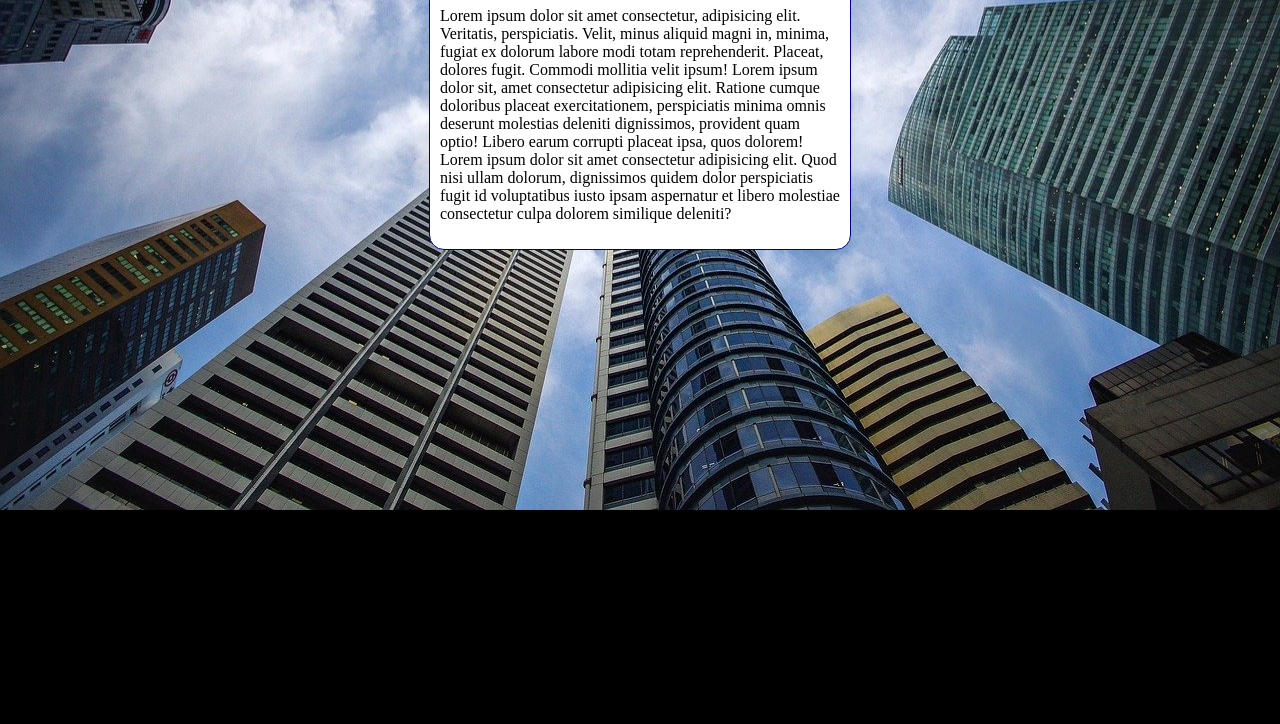
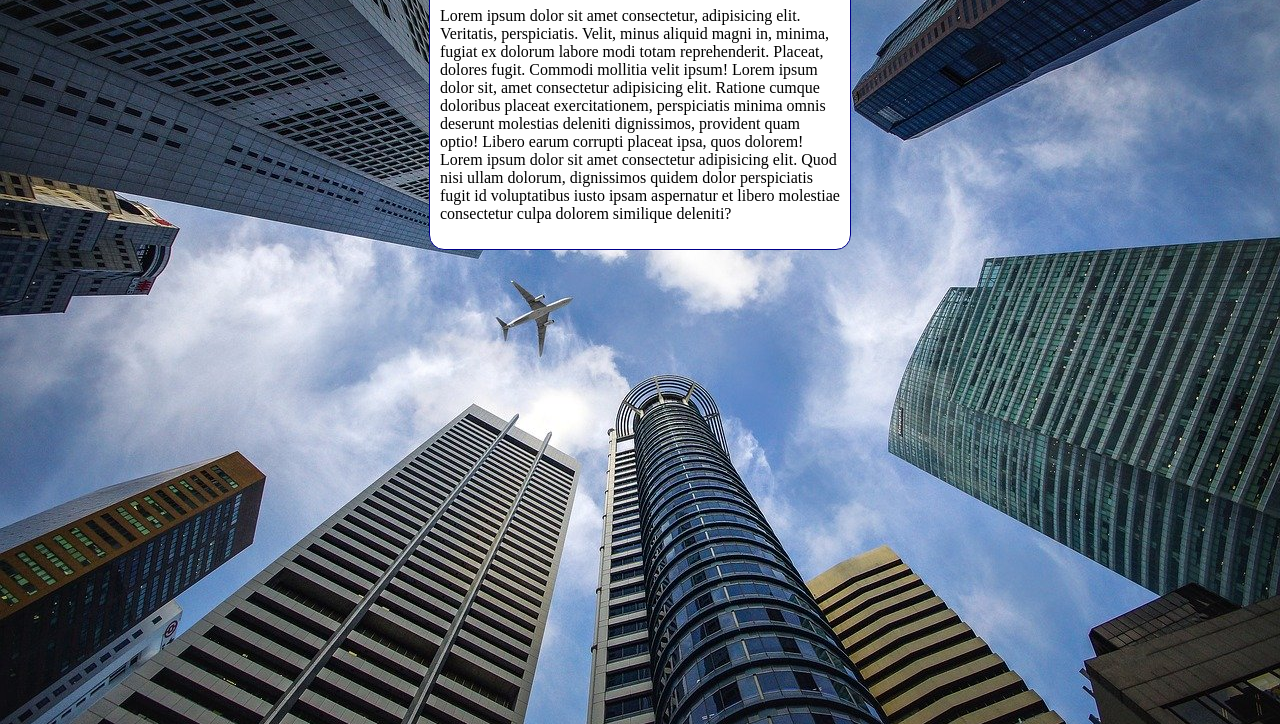
Before and after one commit to Alissongutierres/html-css, a plain HTML site: page exercicius/022/imagensdefundo06.html in a window 1280 px wide. Shown: the part 92-816 px from the top of the page. Drawn offline with Linux system fonts and the light colour scheme.

Commit message:
atualizando  fundo 06

```diff
--- a/exercicius/022/imagensdefundo06.html
+++ b/exercicius/022/imagensdefundo06.html
@@ -6,10 +6,12 @@
     <title>Tamanho de fundo</title>
     <style>
         body {
+            height: 100vh;
             background-color: black;
             background-image: url('imagens/wallpaper002.jpg');
-            background-position: center center;
+            background-position: center top;
             background-repeat: no-repeat;
+            background-size: cover;
         }
         main {
             background-color: white;
```
